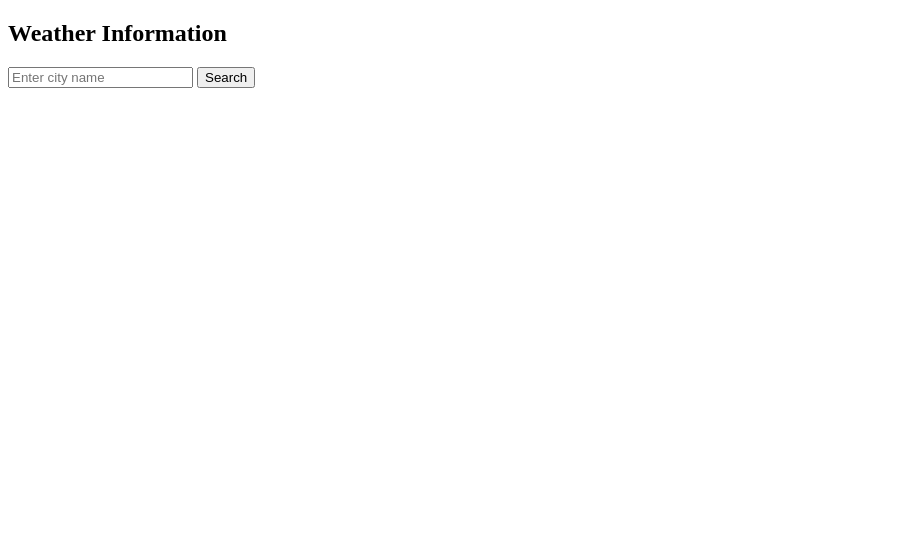
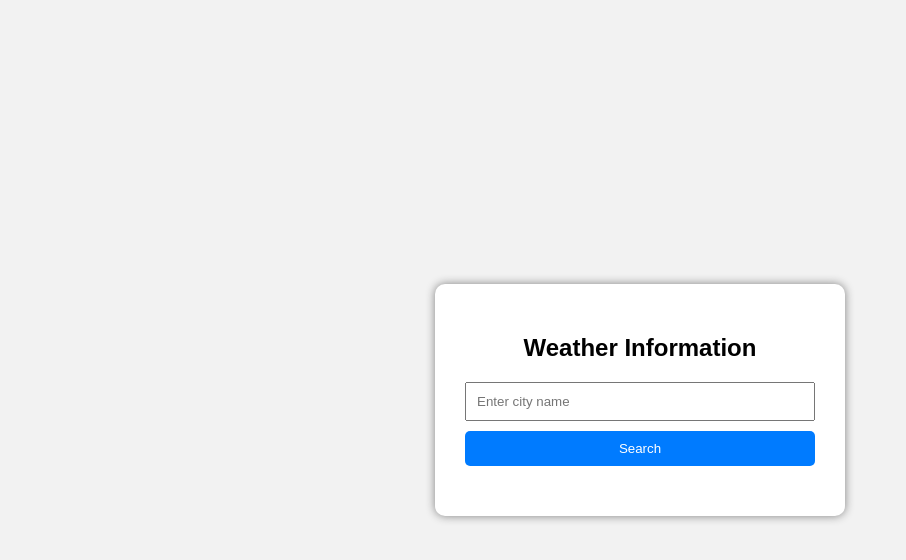
Before and after one commit to Anandu-007/WEB_PROGRAMMING_LAB, a plain HTML site: page PROGRAM_11/index.html in a window 1280 px wide. Shown: the whole page, without its empty margins (0-906 px from the left). Drawn offline with Linux system fonts and the light colour scheme.

Commit message:
added programs

```diff
--- a/PROGRAM_11/index.html
+++ b/PROGRAM_11/index.html
@@ -3,15 +3,67 @@
 <html>
 <head>
     <title>Weather App</title>
+
+    <style>
+        body {
+            font-family: Arial, sans-serif;
+            background-color: #f2f2f2;
+            display: flex;
+            justify-content: center;
+            align-items: center;
+            min-height: 100vh;
+            margin: 0;
+        }
+
+        .container {
+            background-color: white;
+            padding: 30px;
+            width: 350px;
+            border-radius: 10px;
+            box-shadow: 0 0 10px gray;
+            text-align: center;
+        }
+
+        input {
+            width: 100%;
+            padding: 10px;
+            box-sizing: border-box;
+            margin-bottom: 10px;
+        }
+
+        button {
+            width: 100%;
+            padding: 10px;
+            background-color: #007bff;
+            color: white;
+            border: none;
+            border-radius: 5px;
+            cursor: pointer;
+        }
+
+        button:hover {
+            background-color: #0056b3;
+        }
+
+        #result {
+            margin-top: 20px;
+        }
+    </style>
 </head>
+
 <body>
 
-    <h2>Weather Information</h2>
+    <div class="container">
 
-    <input type="text" id="city" placeholder="Enter city name">
-    <button onclick="getWeather()">Search</button>
+        <h2>Weather Information</h2>
 
-    <div id="result"></div>
+        <input type="text" id="city" placeholder="Enter city name">
+
+        <button onclick="getWeather()">Search</button>
+
+        <div id="result"></div>
+
+    </div>
 
     <script>
         async function getWeather() {
```
